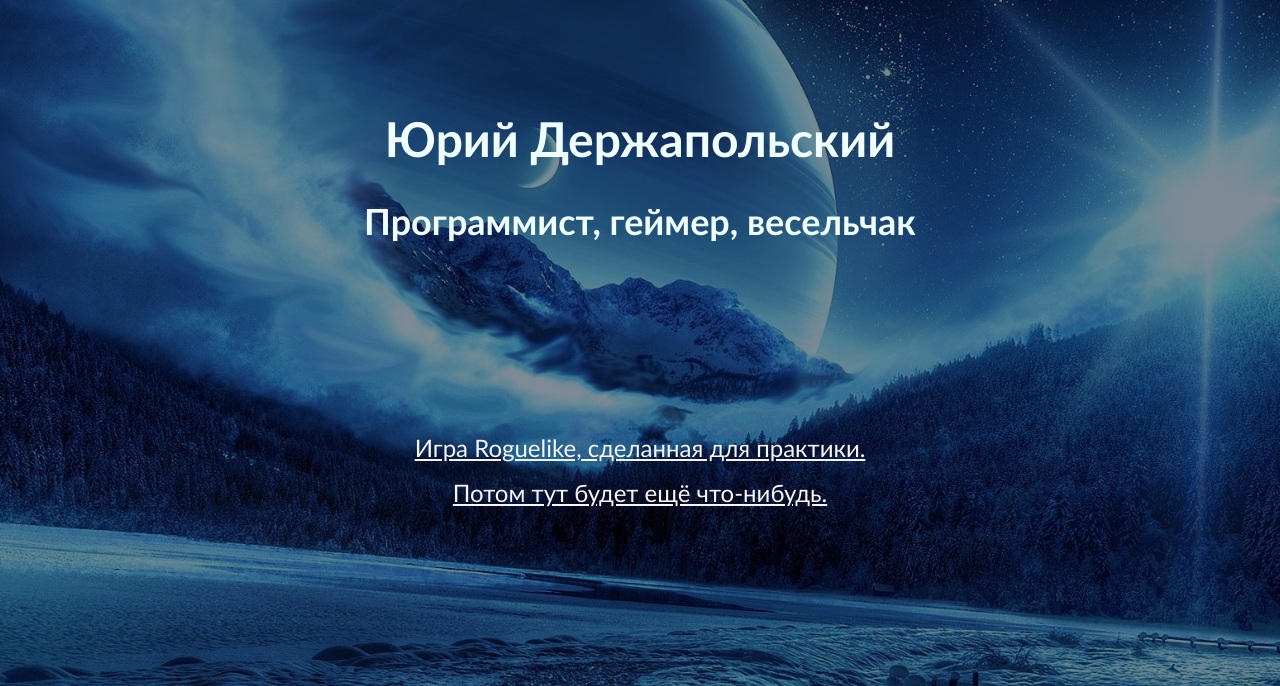
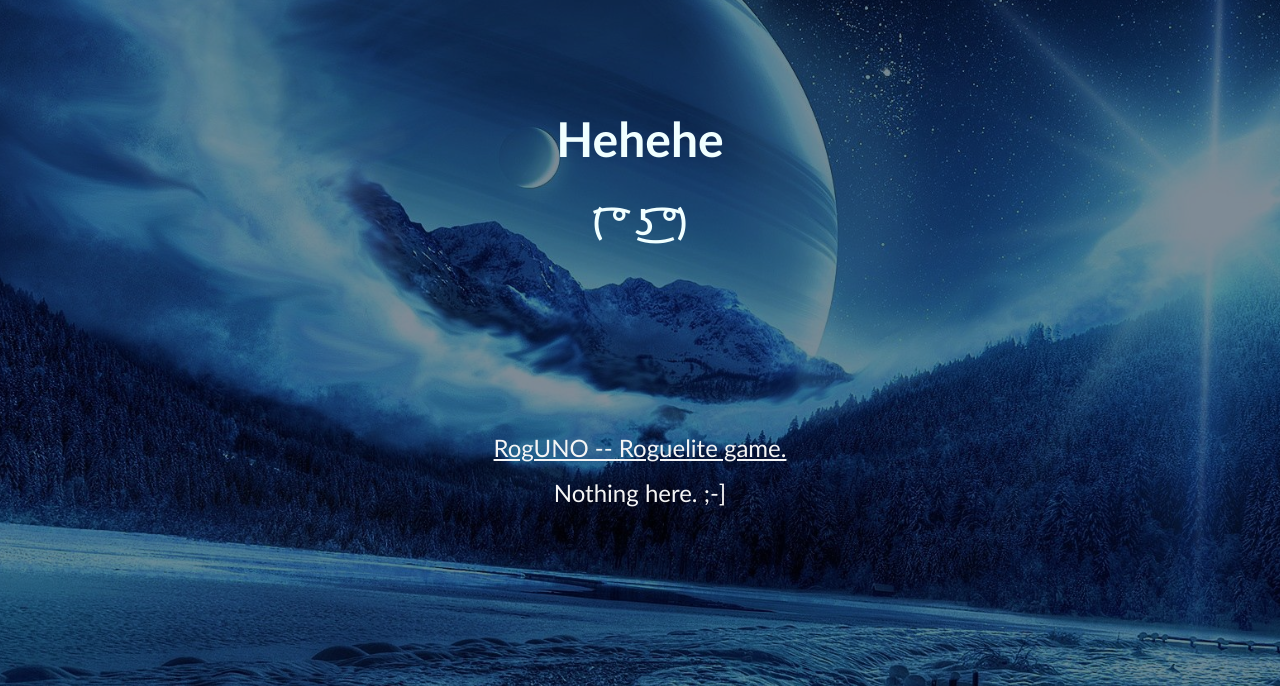
Before and after one commit to Dezzelshipc/dezzelshipc.github.io, a plain HTML site: page index.html in a window 1280 px wide. Shown: the part 114-800 px from the top of the page. Drawn offline with nearby package versions, Linux system fonts and the light colour scheme; a web font is replaced by a local one.

Commit message:
Update index.html

```diff
--- a/index.html
+++ b/index.html
@@ -13,15 +13,15 @@
       <div><a href="https://github.com/Dezzelshipc"><img src="images/GitHub.png"/></a></div>
     </header>
     <div id="up">
-      <h1>Юрий Держапольский</h1>
-      <h2>Программист, геймер, весельчак</h2>
+      <h1>Hehehe</h1>
+      <h2>( ͡° ͜ʖ ͡°)</h2>
       <div style="height: 20%"></div>
       <div class="flex" id="proj">
         <div>
-          <a href="/practice2022">Игра Roguelike, сделанная для практики.</a>
+          <a href="/practice2022">RogUNO -- Roguelite game.</a>
         </div>
         <div>
-          <a href="#there_is_nothing_here_why_did_you_click">Потом тут будет ещё что-нибудь.</a>
+          <a href="#there_is_nothing_here_why_did_you_click" style="text-decoration: unset;">Nothing here. ;-]</a>
         </div>
       </div>
     </div>
```
